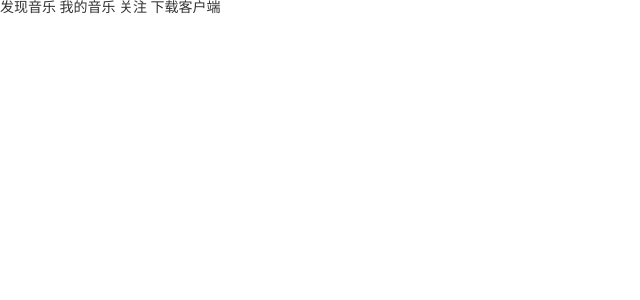
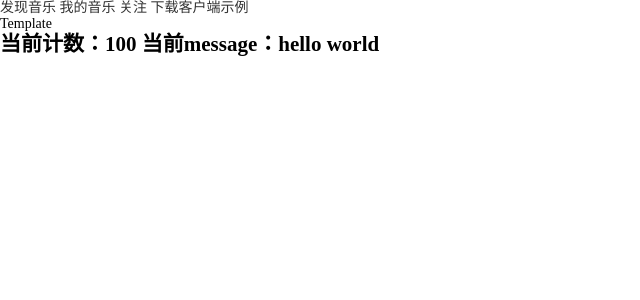
Before and after one commit to matebing/Amazing-Music, a React (Create React App) app: page /#/demo in a window 1280 px wide. Before the commit this address had no page. Shown: the top 300 px of the page, without its empty margins (0-640 px from the left). Built offline with nearby package versions, Linux system fonts and the light colour scheme.

Commit message:
集成redux

```diff
--- a/package.json
+++ b/package.json
@@ -3,6 +3,7 @@
   "version": "0.1.0",
   "private": true,
   "dependencies": {
+    "@reduxjs/toolkit": "^2.11.1",
     "@testing-library/dom": "^10.4.1",
     "@testing-library/jest-dom": "^6.9.1",
     "@testing-library/react": "^16.3.0",
@@ -15,6 +16,7 @@
     "normalize.css": "^8.0.1",
     "react": "^19.2.1",
     "react-dom": "^19.2.1",
+    "react-redux": "^9.2.0",
     "react-router-dom": "^7.10.1",
     "react-scripts": "5.0.1",
     "typescript": "^4.9.5",
--- a/src/App.tsx
+++ b/src/App.tsx
@@ -10,6 +10,7 @@ function App() {
         <Link to="/mine"> 我的音乐</Link>
         <Link to="/focus"> 关注</Link>
         <Link to="/download"> 下载客户端</Link>
+        <Link to="/demo">示例</Link>
       </div>
       <Suspense fallback="">
         <div className="main">{useRoutes(routes)}</div>
--- /dev/null
+++ b/src/hooks/hook.ts
@@ -0,0 +1,4 @@
+import { TypedUseSelectorHook, useSelector } from 'react-redux'
+import type { RootState } from '@/store'
+
+export const useAppSelector: TypedUseSelectorHook<RootState> = useSelector
--- a/src/index.tsx
+++ b/src/index.tsx
@@ -1,19 +1,21 @@
-import React from 'react';
-import ReactDOM from 'react-dom/client';
-import { HashRouter } from 'react-router-dom';
+import React from 'react'
+import ReactDOM from 'react-dom/client'
+import { HashRouter } from 'react-router-dom'
+import { Provider } from 'react-redux'
 //对css样式进行重置，有些原生样式不是我们想要的效果
-import 'normalize.css';
-import './assets/css/index.less';
+import 'normalize.css'
+import './assets/css/index.less'
 
-import App from '@/App';
+import store from './store'
+import App from '@/App'
 
-const root = ReactDOM.createRoot(
-  document.getElementById('root') as HTMLElement
-);
+const root = ReactDOM.createRoot(document.getElementById('root') as HTMLElement)
 
 //渲染APP
 root.render(
-  <HashRouter>
-    <App />
-  </HashRouter>
-);
+  <Provider store={store}>
+    <HashRouter>
+      <App />
+    </HashRouter>
+  </Provider>
+)
--- a/src/router/index.tsx
+++ b/src/router/index.tsx
@@ -20,6 +20,7 @@ const Album = React.lazy(() => import('@/views/discover/c-views/album'))
 const Mine = React.lazy(() => import('@/views/mine'))
 const Focus = React.lazy(() => import('@/views/focus'))
 const Download = React.lazy(() => import('@/views/download'))
+const Demo = React.lazy(() => import('@/views/demo'))
 
 const routes: RouteObject[] = [
   {
@@ -71,6 +72,10 @@ const routes: RouteObject[] = [
   {
     path: '/download',
     element: <Download />
+  },
+  {
+    path: '/demo',
+    element: <Demo />
   }
 ]
 
--- /dev/null
+++ b/src/store/index.ts
@@ -0,0 +1,20 @@
+import { configureStore } from '@reduxjs/toolkit'
+import { useSelector, TypedUseSelectorHook } from 'react-redux'
+
+import counterReducer from './modules/counter'
+
+const store = configureStore({
+  reducer: {
+    counter: counterReducer
+  }
+})
+
+//需要获取函数的返回值的类型
+//函数有它自己的类型，获取到函数的类型后可以通过ReturnType<函数类型>的方式拿到函数的返回值类型
+//先通过typeof获取getState函数的类型
+type GetStateFnType = typeof store.getState
+//再通过ReturnType<函数类型>的方式获取函数的返回值类型
+export type RootState = ReturnType<GetStateFnType>
+export const useAppSelector: TypedUseSelectorHook<RootState> = useSelector
+
+export default store
--- /dev/null
+++ b/src/store/modules/counter.ts
@@ -0,0 +1,12 @@
+import { createSlice } from '@reduxjs/toolkit'
+
+const counterSlice = createSlice({
+  name: 'counter',
+  initialState: {
+    count: 100,
+    message: 'hello world'
+  },
+  reducers: {}
+})
+
+export default counterSlice.reducer
--- a/src/views/demo/index.tsx
+++ b/src/views/demo/index.tsx
@@ -1,12 +1,37 @@
 import { memo } from 'react'
 import type { FC, ReactNode } from 'react'
+import { shallowEqual } from 'react-redux'
+import {} from 'react-redux'
+import { useAppSelector } from '@/hooks/hook'
+// import type { RootState } from './store'
 
 interface IProps {
   children?: ReactNode
 }
 
 const Template: FC<IProps> = (props) => {
-  return <div>Template</div>
+  // const { count, message } = useSelector(
+  //   (state: RootState) => ({
+  //     count: state.counter.count,
+  //     message: state.counter.message
+  //   }),
+  //   shallowEqual
+  // )
+  const { count, message } = useAppSelector(
+    (state) => ({
+      count: state.counter.count,
+      message: state.counter.message
+    }),
+    shallowEqual
+  )
+  return (
+    <div>
+      Template
+      <h2>
+        当前计数：{count} 当前message：{message}
+      </h2>
+    </div>
+  )
 }
 
 //直接导出性能不高，即便props没有改变，组件也会重新渲染，使用memo可避免此问题
```
Also changed, not shown: 1 other file (tests, documents, lock files or other folders).
